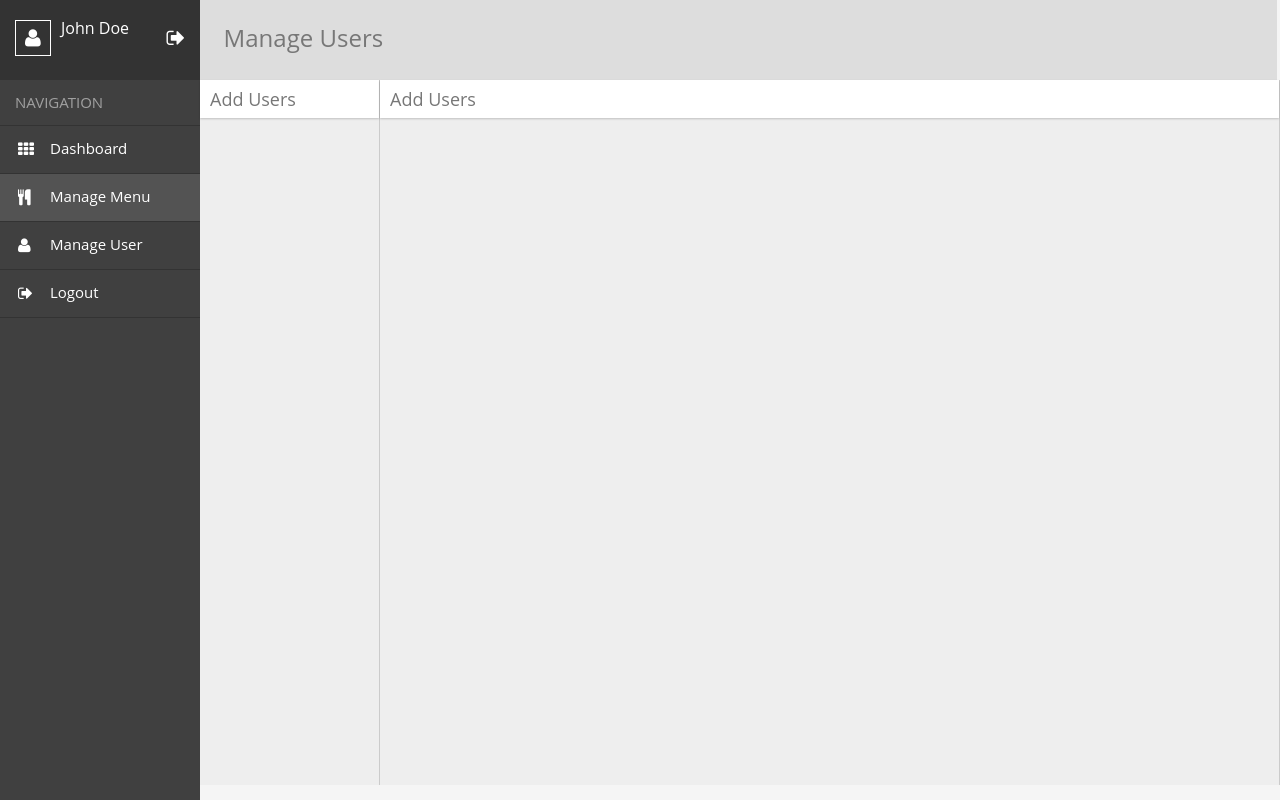
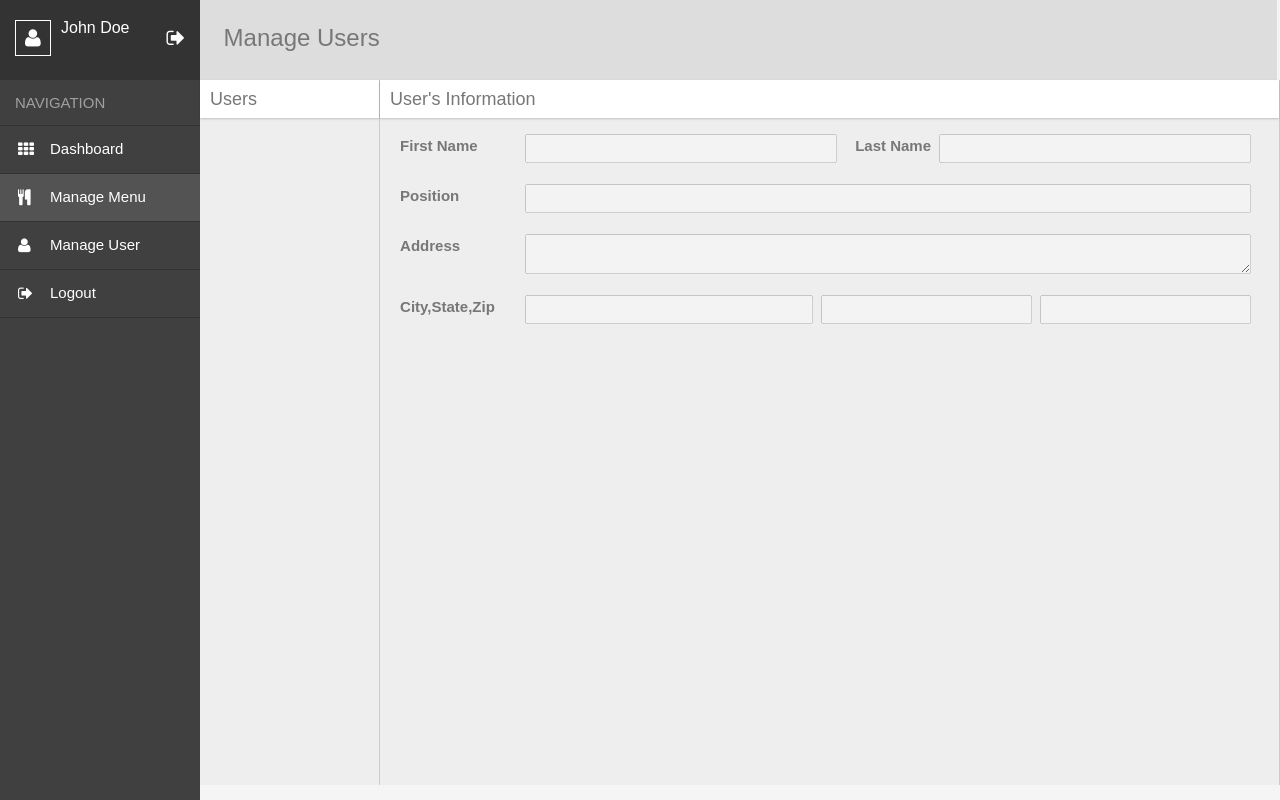
Before and after one commit to CS4-2016/resto, a PHP site: page /manage-users.php in a window 1280 px wide. Run offline with PHP 8.4, Linux system fonts and the light colour scheme.

Commit message:
Manage-users-UI

```diff
--- a/css/style_alec.css
+++ b/css/style_alec.css
@@ -0,0 +1,70 @@
+ html,
+ body {
+   height: 100%;
+   padding: 0;
+   margin: 0;
+   font-family: Arial, Helvetica, sans-serif;
+ }
+textarea {
+   font-family: Arial, Helvetica, sans-serif;
+}
+
+ .main-content {
+   padding: 20px;
+ }
+
+ @media (max-width: 768px) {
+   .main-content {
+     padding: 20px 8px;
+   }
+ }
+
+
+/* form specific formatting */
+ .form-group {
+   display: flex;
+   flex-direction: row;
+ }
+
+ .form-group label {
+   flex: none;
+   display: block;
+   width: 125px;
+   font-weight: bold;
+   font-size: 1em;
+ }
+ .form-group label.right-inline {
+   text-align: right;
+   padding-right: 8px;
+   padding-left: 10px;
+   width: auto;
+ }
+
+ .form-group .input-control {
+   flex: 1 1 auto;
+   display: block;
+   margin-bottom: 10px;
+   margin-right: 8px;
+   padding: 4px;
+   margin-top: -4px;
+ }
+
+ button {
+   padding: 5px 15px;
+   margin: 5px;
+   min-width: 100px
+ }
+
+ @media (max-width: 768px) {
+   .form-group {
+     flex-direction: column;
+   }
+   .form-group .input-control {
+     margin-top: 2px;
+   }
+   .form-group label.right-inline {
+     text-align: left;
+     padding-right: 0;
+     padding-left: 0;
+   }
+ }
--- a/head.php
+++ b/head.php
@@ -18,10 +18,3 @@
         <link rel="stylesheet" href="fonts/rogue.css">
 
         <!-- Individual Team member CSS -->
-        <link rel="stylesheet" href="css/style_alec.css">
-        <link rel="stylesheet" href="css/style_andrew.css">
-        <link rel="stylesheet" href="css/style_godfrey.css">
-        <link rel="stylesheet" href="css/style_ja.css">
-        <link rel="stylesheet" href="css/style_jae.css">
-        <link rel="stylesheet" href="css/style_paul.css">
-        <link rel="stylesheet" href="css/style_precious.css">
--- a/manage-users.php
+++ b/manage-users.php
@@ -3,10 +3,13 @@
 <head>
   <meta charset="UTF-8">
   <title>Flexbox Admin Template</title>
-
+    <?php
+    require_once('head.php');
+    ?>
     <script src="js/prefixfree.min.js"></script>
     <link rel="stylesheet" href="font-awesome-4.6.3/css/font-awesome.min.css">
     <link rel="stylesheet" href="css/style_godfrey.css">
+     <link rel="stylesheet" href="css/style_alec.css">
 
 </head>
 
@@ -38,13 +41,39 @@
             <div class="flex-container">
               <div class="flex-item">
                   <div class="header">
-                      Add Users
+                      Users
                   </div>
               </div>
               <div class="flex-information">
                   <div class="header">
-                      Add Users
+                      User's Information
                   </div>
+                    <article class="main-content">
+                      <div class="form-group">
+                        <label>First Name</label>
+                        <input name="textFname" class="input-control" disabled/>
+
+                        <label class="right-inline">Last Name</label>
+                        <input name="textLname" class="input-control" disabled/>
+                      </div>
+
+                      <div class="form-group">
+                        <label>Position</label>
+                        <input name="textPosition" class="input-control" style="flex: 6" disabled/>
+                      </div>
+
+                      <div class="form-group">
+                        <label>Address</label>
+                        <textarea class="input-control" name="textAddress" disabled> </textarea>
+                      </div>
+
+                      <div class="form-group">
+                        <label>City,State,Zip</label>
+                        <input name="textCity" class="input-control" style="flex: 6" disabled />
+                        <input name="textState" class="input-control" style="flex:1" disabled />
+                        <input name="textZip" class="input-control" style="flex:2" disabled />
+                      </div>
+                    </article>
               </div>
             </div>
     </div>
```
